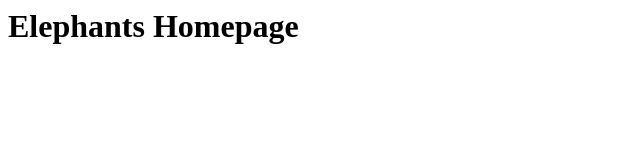
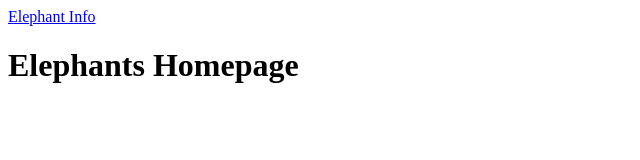
Before and after one commit to JonathanEleiott/front-end-demo, a plain HTML site: page elephants.html in a window 1280 px wide. Shown: the whole page, without its empty margins (0-640 px from the left). Drawn offline with Linux system fonts and the light colour scheme.

Commit message:
Add elephant link

```diff
--- a/elephants.html
+++ b/elephants.html
@@ -3,6 +3,12 @@
     <title>Elephants</title>
   </head>
   <body>
+    <header>
+      <nav>
+        <a href="https://www.worldwildlife.org/species/elephant">Elephant Info</a>
+      </nav>
+    </header>
+
     <h1>Elephants Homepage</h1>
   </body>
 </html>
```
